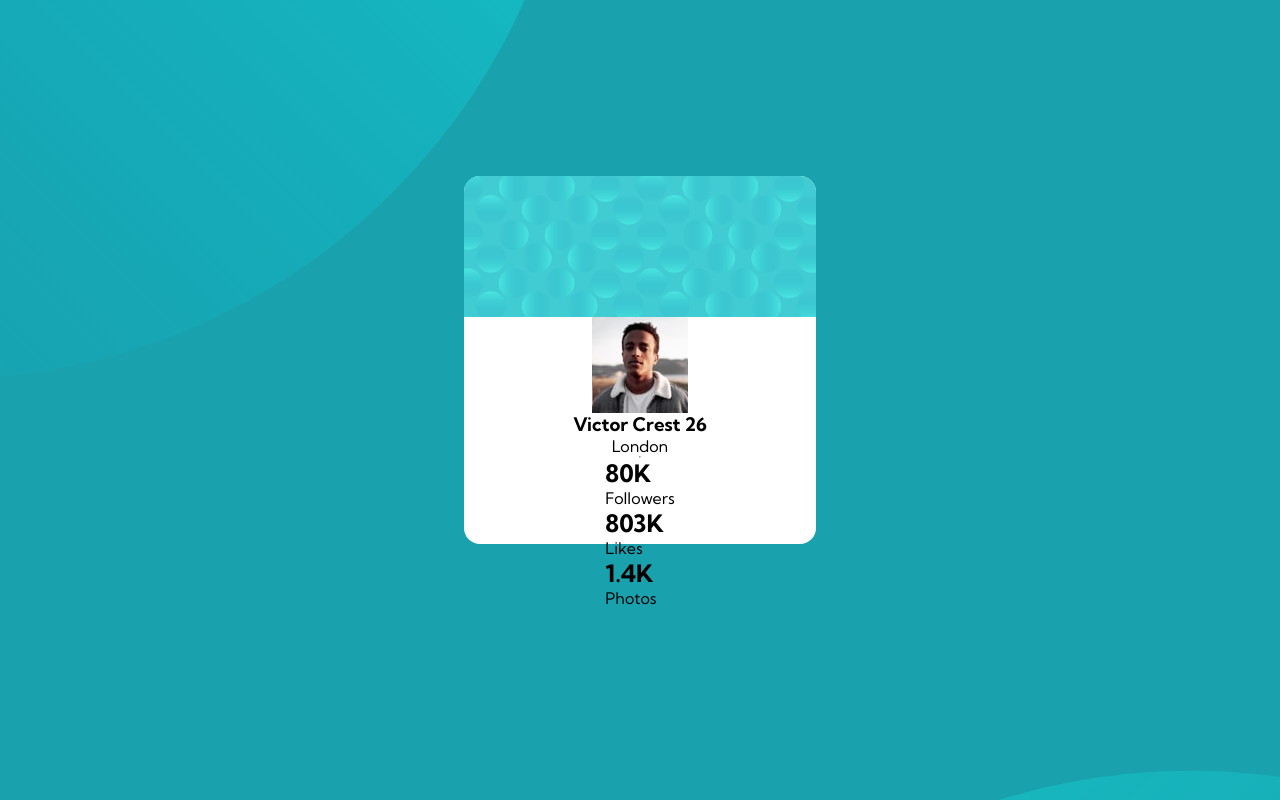
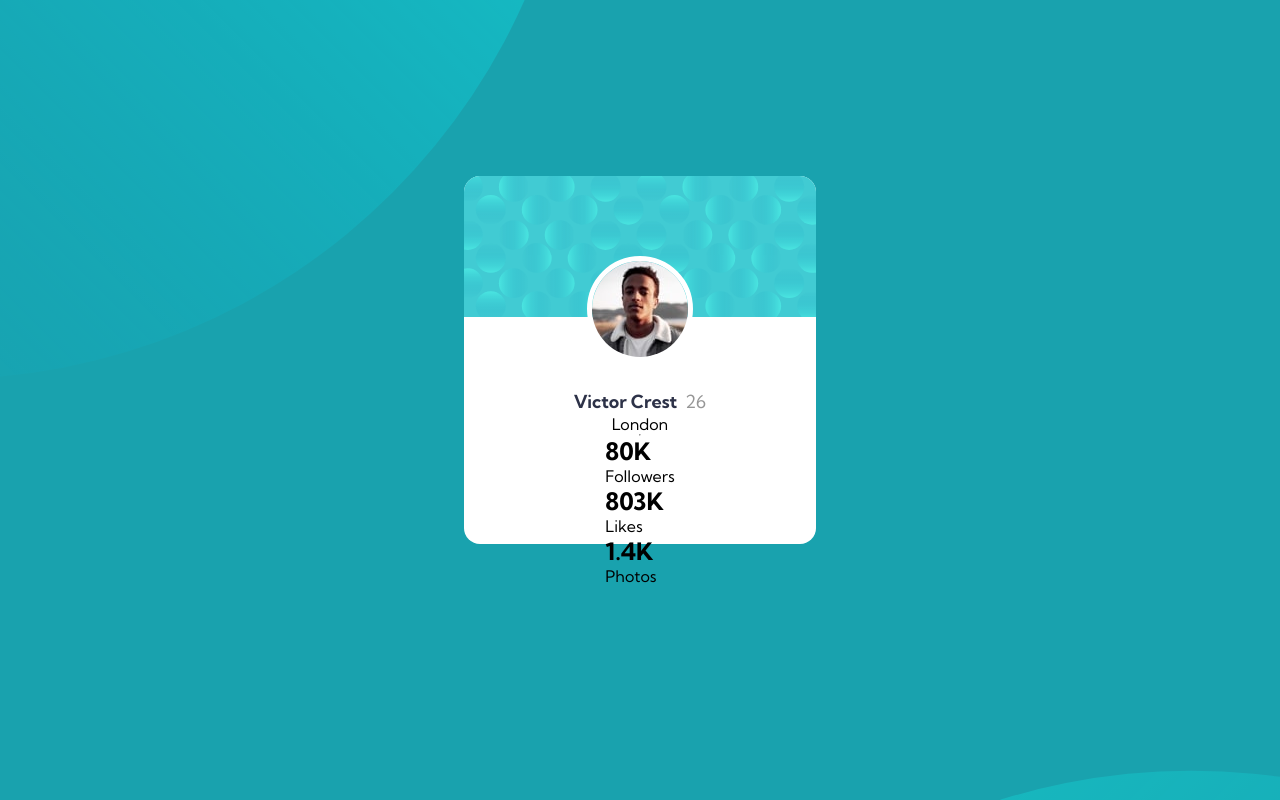
Before and after one commit to itsteatv/profile-card-component, a React (Vite) app: page / in a window 1280 px wide. Built offline with nearby package versions, Linux system fonts and the light colour scheme.

Commit message:
Personal Section Completed 💄

```diff
--- a/src/App.css
+++ b/src/App.css
@@ -57,3 +57,26 @@ img {
   height: auto;
   border-radius: 1rem 1rem 0 0;
 }
+
+.profile-picture {
+  position: absolute;
+  border: 0.313rem solid var(--white);
+  border-radius: 50%;
+  top: 5rem;
+}
+
+.details {
+    line-height: 1.563rem;
+    margin-top: 4.5rem;
+}
+
+.details h1 {
+    font-size: 1.125rem;
+    color: var(--very-dark-blue);
+}
+
+.details span {
+    color: var(--Dark-gray);
+    margin-left: 0.25rem;
+    font-weight: 500;
+}
```
